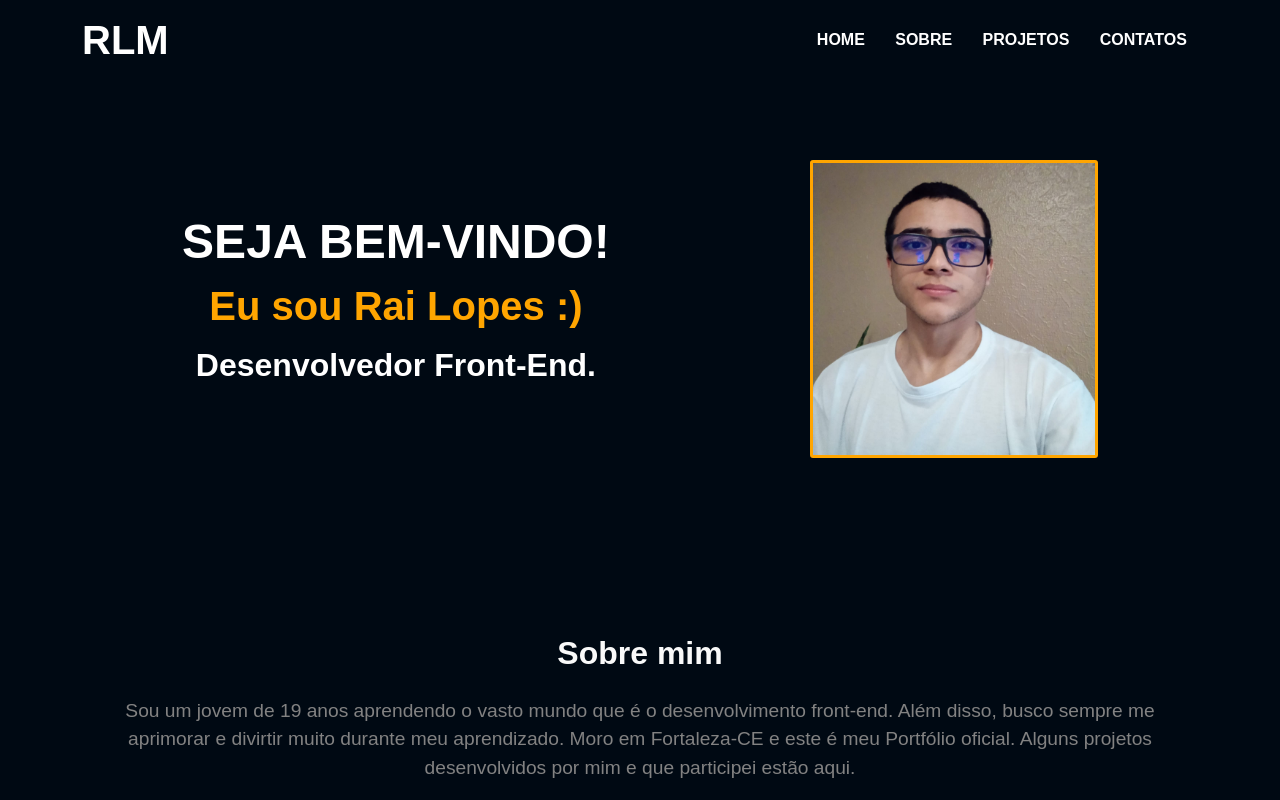
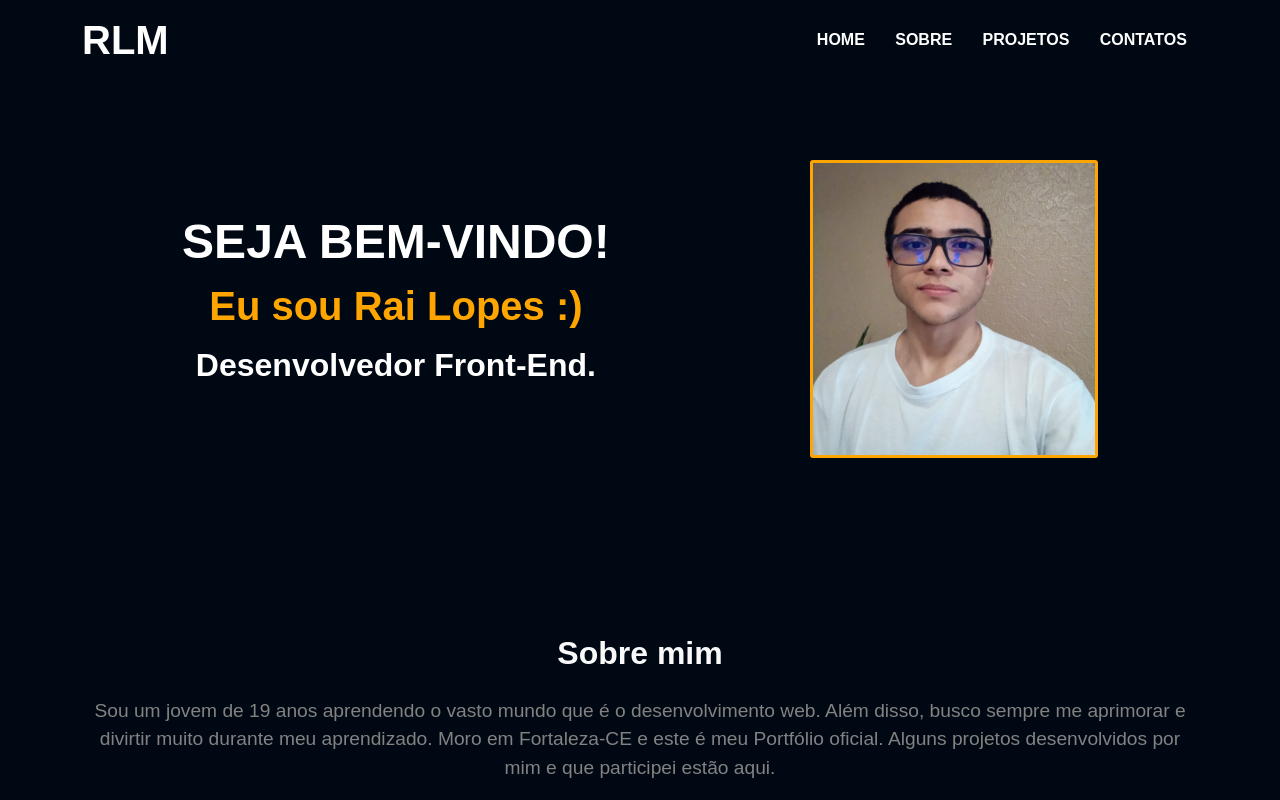
Before and after one commit to railopes04/portfolio, a plain HTML site: page index.html in a window 1280 px wide. Shown: the top 800 px of the page. Drawn offline with nearby package versions, Linux system fonts and the light colour scheme.

Commit message:
Update index.html

```diff
--- a/index.html
+++ b/index.html
@@ -90,7 +90,7 @@
             <h2 id="h2-1_introducao">Sobre mim</h2>
             <p id="p5_introducao">
               Sou um jovem de 19 anos aprendendo o vasto mundo que é o
-              desenvolvimento front-end. Além disso, busco sempre me aprimorar e
+              desenvolvimento web. Além disso, busco sempre me aprimorar e
               divirtir muito durante meu aprendizado. Moro em Fortaleza-CE e
               este é meu Portfólio oficial. Alguns projetos desenvolvidos por
               mim e que participei estão aqui.
```
